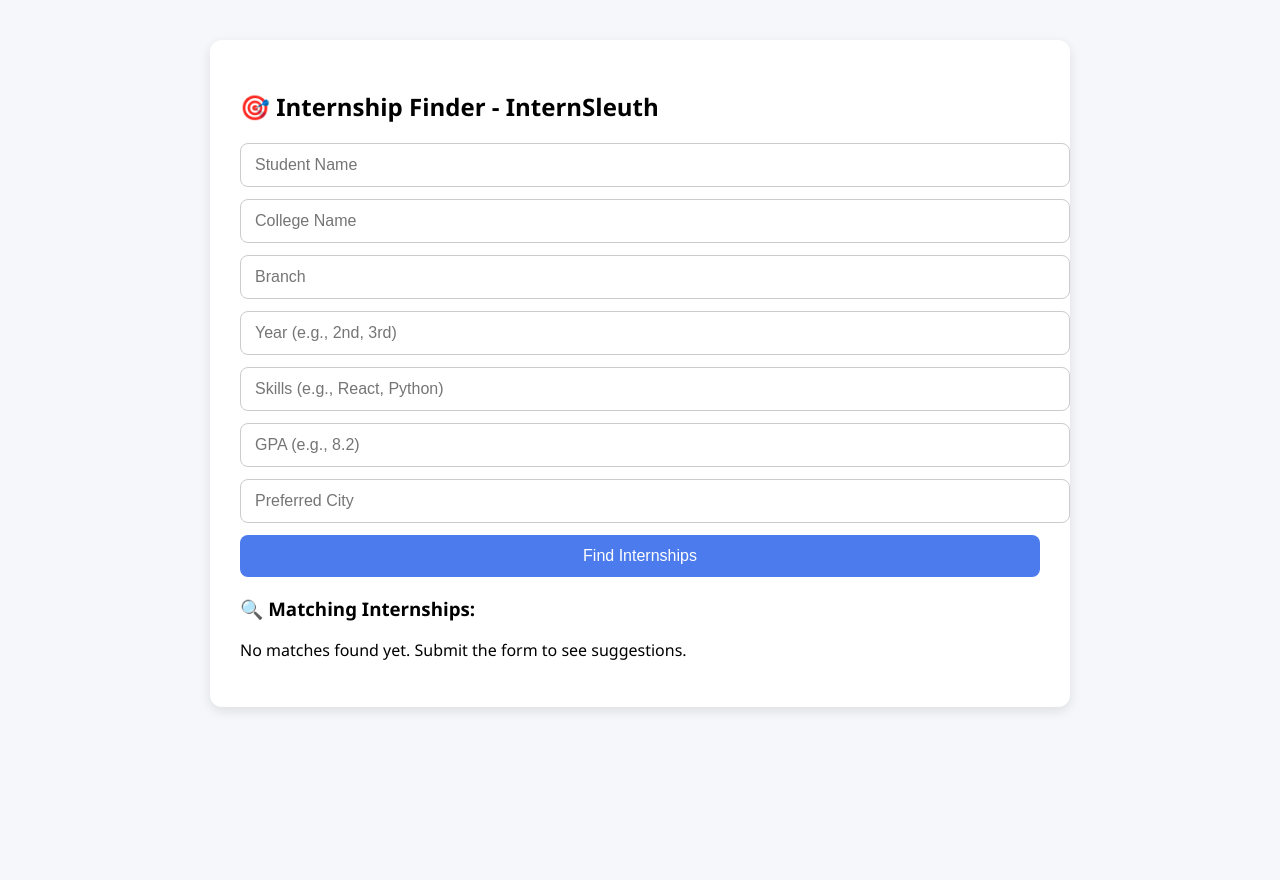
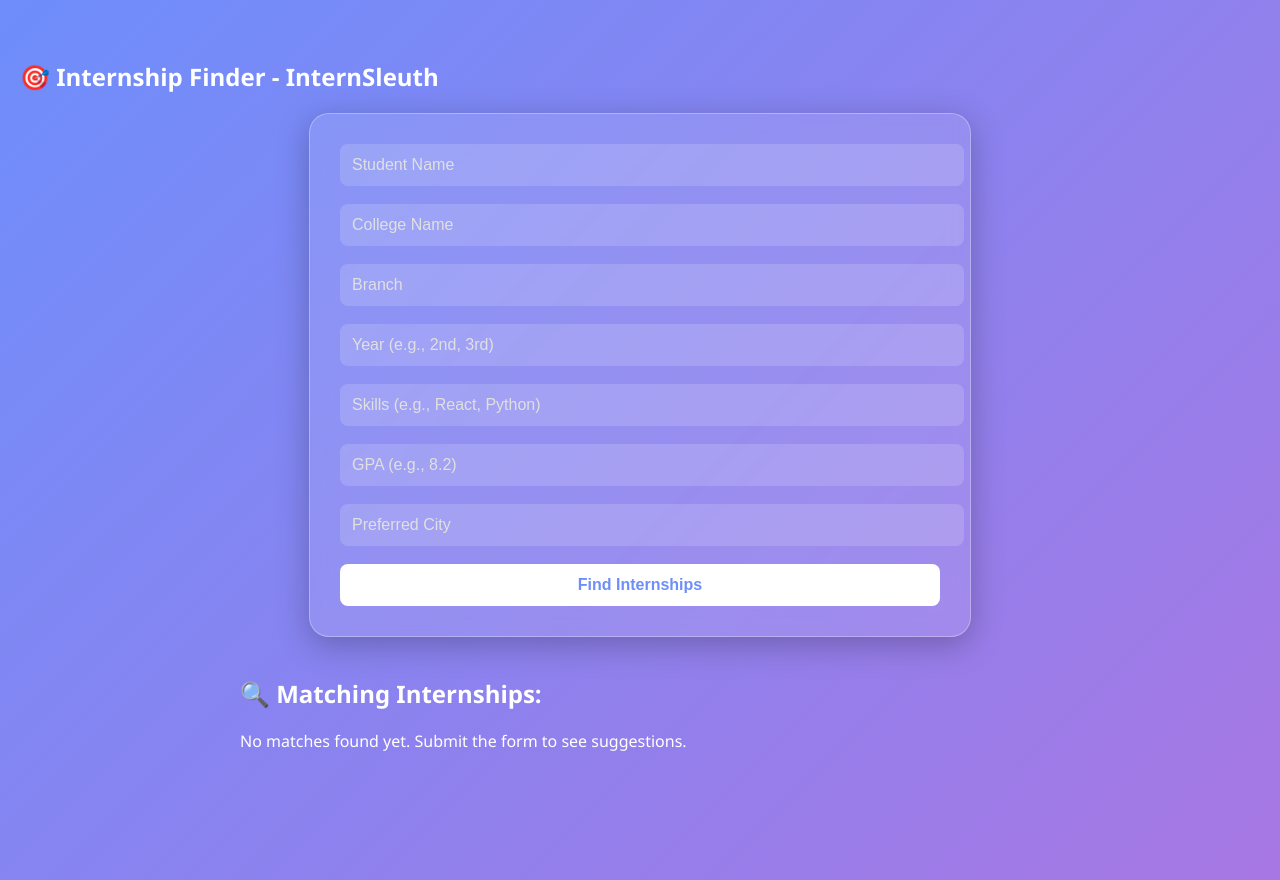
Before and after one commit to boltxprince/internsleuth-frontend, a React (Create React App) app: page / in a window 1280 px wide. Before the commit the page ends 800 px from the top, so only its background shows below. Built offline with nearby package versions, Linux system fonts and the light colour scheme.

Commit message:
Updated frontend UI and integrated backend changes

```diff
--- a/package.json
+++ b/package.json
@@ -9,6 +9,8 @@
     "@testing-library/user-event": "^13.5.0",
     "react": "^19.1.0",
     "react-dom": "^19.1.0",
+    "react-icons": "^5.5.0",
+    "react-router-dom": "^7.6.3",
     "react-scripts": "5.0.1",
     "web-vitals": "^2.1.4"
   },
--- a/src/App.css
+++ b/src/App.css
@@ -1,58 +1,142 @@
-body {
-  background-color: #f5f7fa;
-  font-family: 'Segoe UI', Tahoma, Geneva, Verdana, sans-serif;
-  margin: 0;
-  padding: 0;
+/* 🌈 Background Gradient */
+.App {
+  min-height: 100vh;
+  padding: 40px 20px;
+  background: linear-gradient(135deg, #6e8efb, #a777e3);
+  font-family: 'Segoe UI', sans-serif;
+  color: white;
 }
 
-.App {
-  max-width: 800px;
-  margin: auto;
-  padding: 30px;
-  background: #ffffff;
-  box-shadow: 0 4px 12px rgba(0, 0, 0, 0.1);
-  border-radius: 12px;
-  margin-top: 40px;
+/* 🌞 Dark Mode */
+.App.dark {
+  background: linear-gradient(135deg, #141e30, #243b55);
 }
 
-form input, form button {
-  display: block;
-  width: 100%;
-  padding: 12px 14px;
-  margin: 12px 0;
-  border-radius: 8px;
-  border: 1px solid #ccc;
-  font-size: 16px;
+/* 🧊 Header */
+.header {
+  display: flex;
+  justify-content: space-between;
+  align-items: center;
+  margin-bottom: 40px;
 }
 
-form input:focus {
+.header h2 {
+  font-size: 2rem;
+}
+
+.theme-toggle {
+  font-size: 1.5rem;
+  background: transparent;
+  border: none;
+  color: white;
+  cursor: pointer;
+}
+
+/* 🧊 Glassmorphism Form */
+form {
+  max-width: 600px;
+  margin: 0 auto 40px auto;
+  padding: 30px;
+  border-radius: 20px;
+  background: rgba(255, 255, 255, 0.1);
+  backdrop-filter: blur(10px);
+  -webkit-backdrop-filter: blur(10px);
+  border: 1px solid rgba(255, 255, 255, 0.3);
+  box-shadow: 0 8px 32px rgba(0, 0, 0, 0.25);
+}
+
+form input,
+form select {
+  width: 100%;
+  padding: 12px;
+  margin-bottom: 18px;
+  border: none;
+  border-radius: 8px;
+  background: rgba(255, 255, 255, 0.15);
+  color: white;
+  font-size: 1rem;
   outline: none;
-  border-color: #4b7bec;
-  box-shadow: 0 0 5px rgba(75, 123, 236, 0.5);
+}
+
+form input::placeholder {
+  color: #e0e0e0;
+}
+
+.category-select label {
+  display: block;
+  margin-bottom: 6px;
+  font-weight: 600;
 }
 
 form button {
-  background-color: #4b7bec;
-  color: white;
+  width: 100%;
+  padding: 12px;
+  font-size: 1rem;
   border: none;
+  border-radius: 8px;
+  background-color: #ffffff;
+  color: #6e8efb;
+  font-weight: bold;
   cursor: pointer;
   transition: background-color 0.3s ease;
 }
 
 form button:hover {
-  background-color: #3867d6;
+  background-color: #f0f0f0;
+}
+
+/* 📊 Results Section */
+.results {
+  max-width: 800px;
+  margin: 0 auto;
+  margin-top: 30px;
+}
+
+.results h3 {
+  font-size: 1.5rem;
+  margin-bottom: 20px;
 }
 
 .result-card {
-  background-color: #eef2f7;
-  padding: 15px;
-  margin-top: 15px;
-  border-radius: 10px;
-  border-left: 6px solid #4b7bec;
-  transition: all 0.3s ease-in-out;
+  background: rgba(255, 255, 255, 0.08);
+  border-radius: 16px;
+  padding: 20px;
+  margin-bottom: 16px;
+  border: 1px solid rgba(255, 255, 255, 0.2);
+  backdrop-filter: blur(6px);
 }
 
-.result-card:hover {
-  transform: scale(1.02);
-  box-shadow: 0 2px 10px rgba(0,0,0,0.1);
+.result-card h4 {
+  margin: 0 0 10px 0;
+  font-size: 1.2rem;
+  color: #fff;
 }
+
+.result-card p {
+  margin: 4px 0;
+  color: #ddd;
+}
+
+/* ❗ No Results */
+.no-match {
+  text-align: center;
+  color: #ffe;
+  font-size: 1.1rem;
+}
+
+/* ⏳ Spinner */
+.spinner {
+  margin: 20px auto;
+  border: 5px solid rgba(255, 255, 255, 0.2);
+  border-top: 5px solid #fff;
+  border-radius: 50%;
+  width: 40px;
+  height: 40px;
+  animation: spin 1s linear infinite;
+}
+
+@keyframes spin {
+  to {
+    transform: rotate(360deg);
+  }
+}
```
Also changed, not shown: src/App.js (line endings or trailing spaces), src/components/AdminDashboard.css (added), src/components/AdminDashboard.js (added), 1 other file (tests, documents, lock files or other folders).
